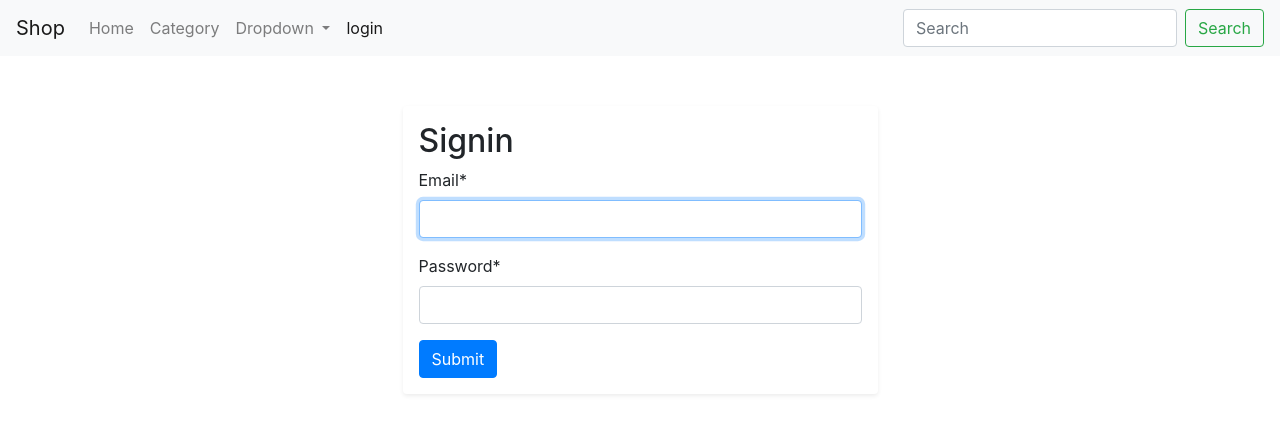
After one commit to imasif/kachabazare, a Django app: page /login/ in a window 1280 px wide. The commit adds this page. Shown: the top 441 px of the page. Run offline with Django 3.2, Linux system fonts and the light colour scheme; some libraries are stand-ins or nearby versions.

Commit message:
login.html using crispy form

```diff
--- a/shop/admin.py
+++ b/shop/admin.py
@@ -1,8 +1,10 @@
 from django.contrib import admin
+from django.contrib.auth.models import Group
+
 from .models import User, Product, Order, OrderUpdate, ContactUs, Category
 
 # Register your models here.
-
+# admin.site.register(Group)
 admin.site.register(User)
 # admin.site.register(Category)
 admin.site.register(OrderUpdate)
--- a/shop/management/commands/create_groups.py
+++ b/shop/management/commands/create_groups.py
@@ -39,7 +39,7 @@ GROUPS = {
 }
 
 USERS = {
-    "my_member_user": ["Customer", "imasif@gmail.com", "1234"],
+    "my_member_user": ["Customer", "asif@gmail.com", "1234"],
     "Admin": ["Administration", "imasifkhan1010@gmail.com", "1234"],
 }
 
--- a/shop/urls.py
+++ b/shop/urls.py
@@ -1,13 +1,17 @@
 import debug_toolbar
 from django.urls import path, include
+from django.contrib.auth import views as auth_views
 from . import views
 
 urlpatterns = [
     path('', views.index.as_view(), name='index'),
+    path('login/', auth_views.LoginView.as_view(template_name='shop/login.html', redirect_authenticated_user=True), name='login'),
+    path('logout/', auth_views.LogoutView.as_view(), name='logout'),
+    # path('accounts/', include('django.contrib.auth.urls')),
     path('categories/', views.cat.as_view(), name='category'),
     path('categories/<slug:pk>', views.catDetails.as_view(), name='category'),
     path('signup/', views.signup.as_view(), name="signup"),
-    path('activate/<uidb64>/<token>/', views.activate, name='activate'),
+    path('activate/<uidb>/<token>/', views.ActivateURL.as_view(), name='activate'),
     path('products/', views.ProductListView.as_view(), name='products'),
     path('products/<int:pk>', views.ProductDetailView.as_view(), name='products_details'),
     path('__debug__/', include(debug_toolbar.urls)),
--- a/templates/shop/acc_active_email.html
+++ b/templates/shop/acc_active_email.html
@@ -1,6 +1,6 @@
 {% autoescape off %}
-Hi {{ user.firstname }},
+Hi {{ user.first_name }},
 Please click on the link to confirm your registration,
-http://{{ domain }}{% url 'activate' uidb64=uid token=token %}
+http://{{ domain }}{% url 'activate' uidb=uid token=token %}
 If you think, it's not you, then just ignore this email.
 {% endautoescape %}
--- a/templates/shop/base.html
+++ b/templates/shop/base.html
@@ -11,11 +11,11 @@
 </head>
 <body>
 {% block nav %}
-    <p>Placeholder text in base template. Replace with page  nav.</p>
+    <p>Nav bar default text</p>
 {% endblock nav %}
 
 {% block content %}
-    <p>Placeholder text in base template. Replace with page  content.</p>
+    <p>Content default text.</p>
 {% endblock content %}
 
 {#<div class="container">#}
--- /dev/null
+++ b/templates/shop/login.html
@@ -0,0 +1,63 @@
+{% extends "shop/base.html" %}
+
+{% block nav %}
+    {% include "shop/navbar.html" %}
+{% endblock nav %}
+
+{% block content %}
+
+{#  {% if form.errors %}#}
+{#    <p>Your username and password didn't match. Please try again.</p>#}
+{#  {% endif %}#}
+
+  {% if next %}
+    {% if user.is_authenticated %}
+      <p>Your account doesn't have access to this page. To proceed,
+      please login with an account that has access.</p>
+    {% else %}
+      <p>Please login to see this page.</p>
+    {% endif %}
+  {% endif %}
+
+
+    {% load crispy_forms_tags %}
+    <div class="container" style="margin-top: 50px;">
+        <div class="row justify-content-center">
+            <div class="col-md-5 shadow-sm p-3 mb-5 bg-white rounded">
+                <h2>Signin</h2>
+
+{#                {{ form | crispy }}#}
+
+                <form method="post">
+                    {% csrf_token %}
+                    <div class="form-group">
+                        {#<label for="{{ form.username.id_for_label }}">Email:</label>#}
+                        {{ form.username|as_crispy_field }}
+                    </div>
+                    <div class="form-group">
+                        {#<label for="{{ form.password.id_for_label }}">Password:</label>#}
+                        {{ form.password|as_crispy_field }}
+                    </div>
+
+                    {% if form.errors %}
+                        <div class="error">Email or password is incorrect!</div>
+                        <br/>
+                    {% endif %}
+
+                    <button type="submit" class="btn btn-primary">Submit</button>
+                </form>
+            </div>
+        </div>
+    </div>
+
+{#  <form method='POST'>#}
+{#    {% csrf_token %}#}
+{#    {{ form }}#}
+{#    <button type='submit'>Submit</button>#}
+{#  </form>#}
+{#Need An Account? <a href='{% url 'register' %}'>Sign Up</a></form>#}
+{##}
+{#   Assumes you setup the password_reset view in your URLconf #}
+{#  <p><a href="{% url 'password_reset' %}">Lost password?</a></p>#}
+
+{% endblock %}
--- a/templates/shop/navbar.html
+++ b/templates/shop/navbar.html
@@ -29,14 +29,27 @@
                         <a class="dropdown-item" href="#">Something else here</a>
                     </div>
                 </li>
-                <li class="nav-item">
-                    <a class="nav-link disabled" href="#">Disabled</a>
+                {% if not user.is_authenticated %}
+                {% url 'login' as url %}
+                <li class="nav-item {% if request.path == url %}active{% endif %}">
+                    <a class="nav-link" href="{% url 'login' %}">login</a>
                 </li>
+                {% endif %}
             </ul>
             <form class="form-inline my-2 my-lg-0">
                 <input class="form-control mr-sm-2" type="search" placeholder="Search" aria-label="Search">
                 <button class="btn btn-outline-success my-2 my-sm-0" type="submit">Search</button>
             </form>
+            {% if user.is_authenticated %}
+                <ul class="navbar-nav col-auto">
+                  <li class="nav-item">
+                    <a class="nav-link" href="#">Welcome, {{user.email}}</a>
+                  </li>
+                  <li class="nav-item">
+                    <a class="nav-link" href="{% url 'logout' %}">Logout</a>
+                  </li>
+                </ul>
+            {% endif %}
         </div>
     </nav>
 {% endblock nav %}
```
Also changed, not shown: kachabazare/settings.py (+9 -2 lines), requirements.txt (+18 -0 lines), shop/views.py (+21 -16 lines), templates/shop/signup.html (+41 -1 lines).
